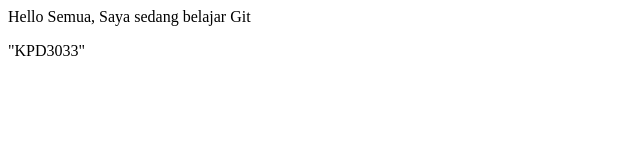
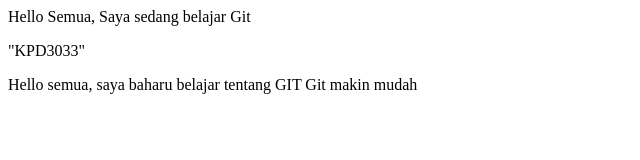
Before and after one commit to zenny111/project01-html, a plain HTML site: page index.html in a window 1280 px wide. Shown: the whole page, without its empty margins (0-640 px from the left). Drawn offline with Linux system fonts and the light colour scheme.

Commit message:
belajar git mudah

```diff
--- a/index.html
+++ b/index.html
@@ -6,6 +6,6 @@
     <body>
         <p>Hello Semua, Saya sedang belajar Git</p>
         "KPD3033"
-
+        <p>Hello semua, saya baharu belajar tentang GIT Git makin mudah</p>
     </body>
 </html>
```
